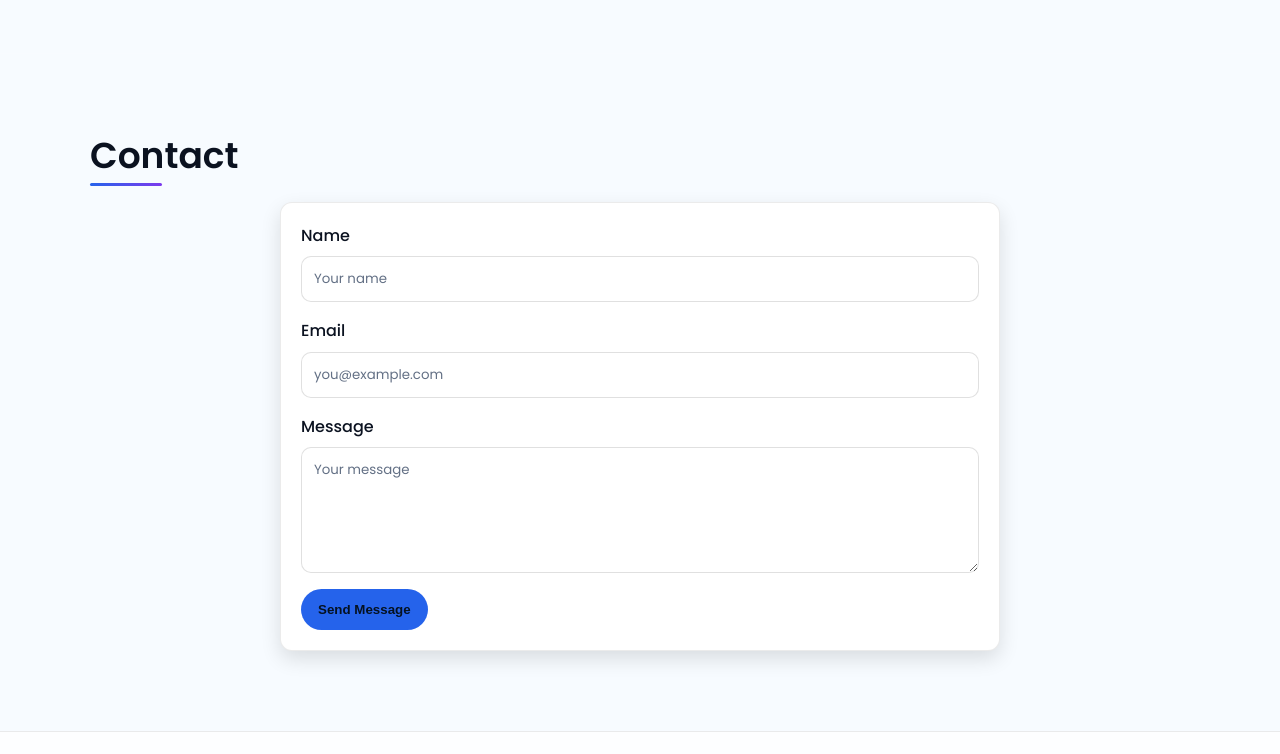
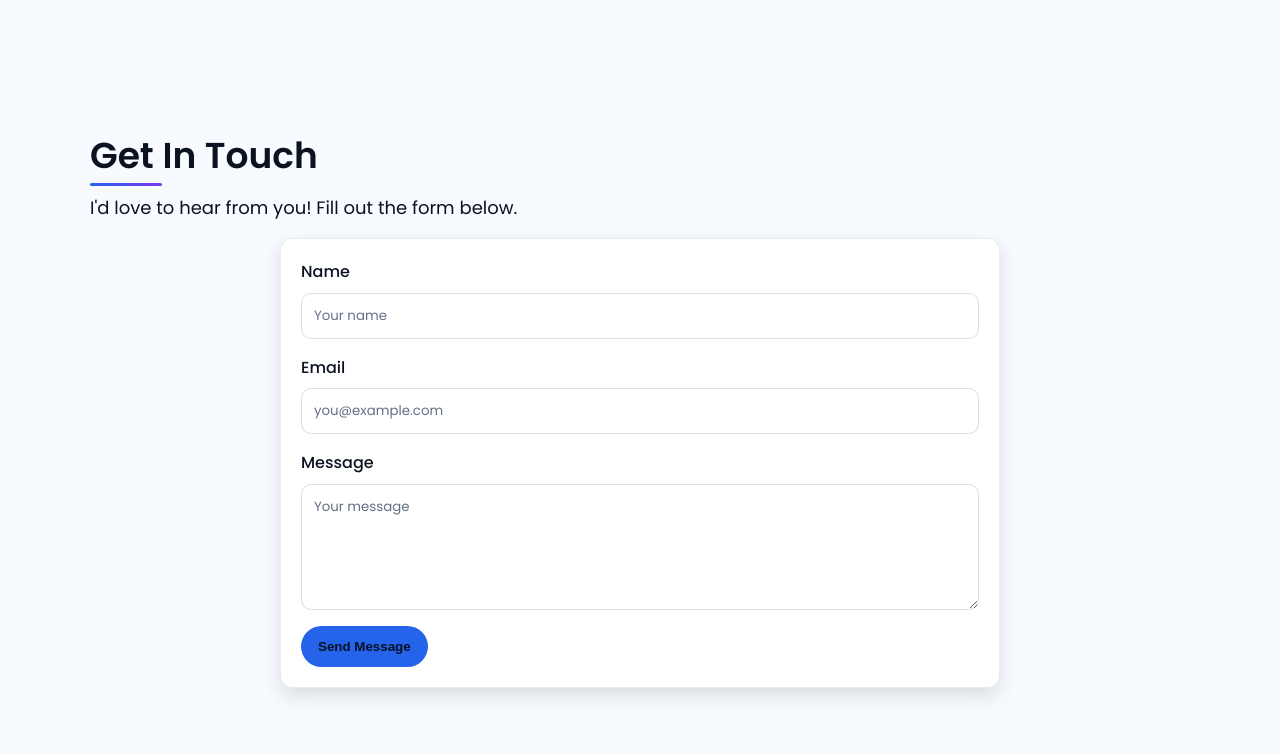
Before and after one commit to Sumit-Chaurasiya-04/Portfolio, a plain HTML site: page index.html in a window 1280 px wide. Shown: the part 2160-2914 px from the top of the page. Drawn offline with Linux system fonts and the light colour scheme.

Commit message:
feat(contact): add subtitle under heading

```diff
--- a/index.html
+++ b/index.html
@@ -118,7 +118,8 @@
 
   <section id="contact" class="contact reveal">
     <div class="container">
-      <h2>Contact</h2>
+      <h2>Get In Touch</h2>
+      <p class="contact-subtitle">I'd love to hear from you! Fill out the form below.</p>
       <form id="contact-form" action="#" method="post" data-formspree="">
         <div class="form-group">
           <label for="name">Name</label>
--- a/style.css
+++ b/style.css
@@ -158,6 +158,7 @@ header nav { display: flex; align-items: center; justify-content: space-between;
 
 /* Contact */
 .contact form { width: min(100% - 2rem, 720px); margin: 1rem auto 0; background: var(--card); border: 1px solid rgba(255,255,255,0.06); padding: 1.25rem; border-radius: var(--radius); box-shadow: 0 10px 30px rgba(0,0,0,0.25); }
+.contact-subtitle { color: var(--muted); margin-top: -0.25rem; }
 .form-group { display: grid; gap: 0.5rem; margin-bottom: 1rem; }
 label { color: var(--text); font-weight: 500; }
 input, textarea { width: 100%; padding: 0.75rem; border-radius: 10px; border: 1px solid rgba(255,255,255,0.08); background: #0d1420; color: var(--text); font-family: inherit; }
```
